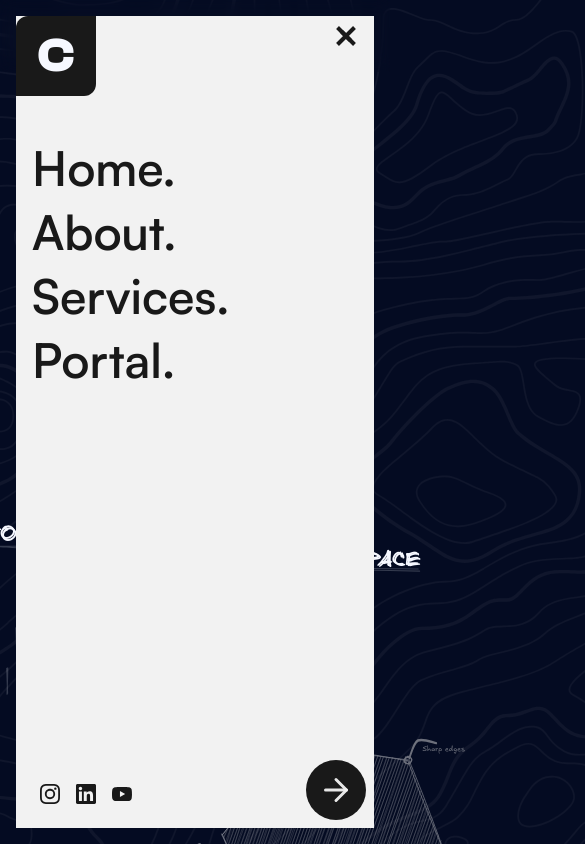
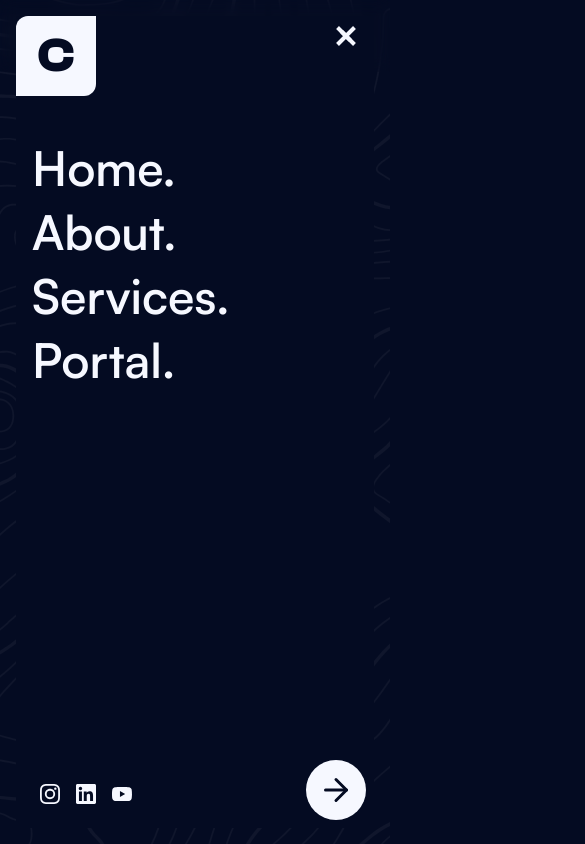
Before and after one commit to MonyVannn/clark-creative-group-website, a Next.js app: page / in a window 390 px wide. Both pictures are taken after a click on the button 346 px from the left and 36 px from the top of the page. Shown: the top 844 px of the page, 585 px wide, since content can reach past the window. Built offline with nearby package versions, Linux system fonts and the light colour scheme.

Commit message:
Fix: repsonsiveness for small screen

```diff
--- a/app/components/aboutpage/AboutHeroSection.tsx
+++ b/app/components/aboutpage/AboutHeroSection.tsx
@@ -9,9 +9,9 @@ export default function AboutHeroSection({
   onCtaClick?: () => void;
 }) {
   return (
-    <section className="relative flex min-h-screen flex-col items-center justify-center pt-32 pb-24 text-center overflow-hidden">
+    <section className="relative flex min-h-screen flex-col items-center justify-center pt-32 pb-24 text-center ">
       <div className="relative z-10 flex flex-col items-end justify-center">
-        <div className="absolute top-52 left-0 md:opacity-50 w-150 h-150 z-0 pointer-events-none">
+        <div className="absolute -bottom-64 md:top-52 left-0 md:opacity-50 w-100 h-100 md:w-150 md:h-150 z-0 pointer-events-none">
           <SquareSketch className="opacity-50 -rotate-12" />
         </div>
         <h1 className="font-clash-display text-center md:text-left text-5xl md:text-7xl lg:text-6xl xl:text-8xl font-semibold text-[#f2f2f2] max-w-3xl lg:max-w-4xl tracking-tight">
--- a/app/components/aboutpage/VisionSection.tsx
+++ b/app/components/aboutpage/VisionSection.tsx
@@ -9,7 +9,7 @@ import SplitText from "../ui/SplitText";
 export default function VisionSection() {
   const { isDarkTheme } = useTheme();
   const sectionRef = useRef<HTMLElement>(null);
-  const textColor = "text-[#f2f2f2]";
+  const textColor = "text-[#f6f8ff]";
   const mutedTextColor = "text-neutral-400";
   const transition = "transition-colors duration-1000";
 
--- a/app/components/header/MobileNav.tsx
+++ b/app/components/header/MobileNav.tsx
@@ -22,7 +22,7 @@ export const Nav = () => {
 
 const LinksOverlay = () => {
   return (
-    <nav className="fixed right-4 top-4 z-40 h-[calc(100vh_-_32px)] w-[calc(100%_-_32px)] overflow-hidden bg-[#f2f2f2]">
+    <nav className="fixed right-4 top-4 z-40 h-[calc(100vh_-_32px)] w-[calc(100%_-_32px)] overflow-hidden bg-[#040b22]">
       <Logo />
       <LinksContainer />
       <FooterCTAs />
@@ -67,7 +67,7 @@ const NavLink = ({
       }}
       exit={{ opacity: 0, y: -8 }}
       href={href}
-      className="font-satoshi block text-5xl font-semibold text-[#191919] transition-colors hover:text-[#19191950] md:text-7xl"
+      className="font-satoshi block text-5xl font-semibold text-[#f6f8ff] transition-colors hover:text-[#f6f8ff]/50 md:text-7xl"
     >
       {children}.
     </motion.a>
@@ -86,9 +86,11 @@ const Logo = () => {
       }}
       exit={{ opacity: 0, y: -12 }}
       href="#"
-      className="grid h-20 w-20 place-content-center rounded-br-xl rounded-tl-xl bg-[#191919] transition-colors hover:bg-violet-50"
+      className="grid h-20 w-20 place-content-center rounded-br-xl rounded-tl-xl bg-[#f6f8ff] transition-colors hover:bg-violet-50"
     >
-      <h1 className="font-clash-display text-5xl font-black">C</h1>
+      <h1 className="font-clash-display text-5xl font-black text-[#040b22]">
+        C
+      </h1>
     </motion.a>
   );
 };
@@ -115,9 +117,10 @@ const HamburgerButton = ({
       <motion.div
         custom={isMobile} // Pass isMobile to the underlay variants
         initial={false}
+        variants={UNDERLAY_VARIANTS}
         animate={active ? "open" : "closed"}
         style={{ top: 16, right: 16 }}
-        className="fixed z-10 rounded-xl bg-gradient-to-br from-[#191919] to-[#191919] shadow-lg shadow-[#191919]/20"
+        className="fixed z-10 rounded-xl"
       />
 
       <motion.button
@@ -125,27 +128,27 @@ const HamburgerButton = ({
         animate={active ? "open" : "closed"}
         onClick={() => setActive((pv) => !pv)}
         // 2. Add md: classes to scale the button back up to 80px on desktop
-        className={`group fixed block lg:hidden right-4 z-50 h-14 w-14 md:h-20 md:w-20 bg-white/0 transition-all hover:bg-white/20 ${
+        className={`group fixed block lg:hidden right-4 z-50 h-14 w-14 md:h-20 md:w-20 bg-white/0 transition-all ${
           active ? "rounded-bl-xl rounded-tr-xl" : "rounded-xl"
         }`}
       >
         <motion.span
           variants={HAMBURGER_VARIANTS.top}
           // 3. Add md: classes for the top line
-          className="absolute block h-1 w-6 md:w-10 bg-[#191919]"
+          className="absolute block h-1 w-6 md:w-10 bg-[#f6f8ff]"
           style={{ y: "-50%", left: "50%", x: "-50%" }}
         />
         <motion.span
           variants={HAMBURGER_VARIANTS.middle}
           // Add md: classes for the middle line
-          className="absolute block h-1 w-6 md:w-10 bg-[#191919]"
+          className="absolute block h-1 w-6 md:w-10 bg-[#f6f8ff]"
           style={{ left: "50%", x: "-50%", top: "50%", y: "-50%" }}
         />
         <motion.span
           custom={isMobile} // Pass isMobile to the bottom line variants
           variants={HAMBURGER_VARIANTS.bottom}
           // Add md: classes for the bottom line
-          className="absolute block h-1 w-3 md:w-5 bg-[#191919]"
+          className="absolute block h-1 w-3 md:w-5 bg-[#f6f8ff]"
           style={{ x: "-50%", y: "50%" }}
         />
       </motion.button>
@@ -174,7 +177,7 @@ const FooterCTAs = () => {
               }}
               exit={{ opacity: 0, y: -8 }}
             >
-              <l.Component className="text-xl text-[#191919] transition-colors hover:text-[#19191950] cursor-pointer" />
+              <l.Component className="text-xl text-[#f6f8ff] transition-colors hover:text-[#f6f8ff]/50 cursor-pointer" />
             </motion.a>
           );
         })}
@@ -192,7 +195,7 @@ const FooterCTAs = () => {
           },
         }}
         exit={{ opacity: 0, y: 8 }}
-        className="cursor-pointer absolute bottom-2 right-2 flex items-center gap-2 rounded-full bg-[#191919] px-3 py-3 text-4xl uppercase text-[#f2f2f2f2] transition-colors hover:bg-[#191919]/50 hover:text-[#191919] md:bottom-4 md:right-4 md:px-6 md:text-2xl"
+        className="cursor-pointer absolute bottom-2 right-2 flex items-center gap-2 rounded-full bg-[#f6f8ff] px-3 py-3 text-4xl uppercase text-[#040b22] transition-colors hover:bg-[#f6f8ff]/50 hover:text-[#040b22] md:bottom-4 md:right-4 md:px-6 md:text-2xl"
       >
         <span className="hidden md:block">contact us</span> <FiArrowRight />
       </motion.button>
@@ -238,7 +241,12 @@ const UNDERLAY_VARIANTS = {
   open: {
     width: "calc(100% - 32px)",
     height: "calc(100vh - 32px)",
-    transition: { type: "spring", mass: 3, stiffness: 400, damping: 50 },
+    transition: {
+      type: "spring" as const,
+      mass: 3,
+      stiffness: 400,
+      damping: 50,
+    },
   },
   // Turn 'closed' into a function that accepts isMobile
   closed: (isMobile: boolean) => ({
@@ -246,7 +254,7 @@ const UNDERLAY_VARIANTS = {
     height: isMobile ? "56px" : "80px",
     transition: {
       delay: 0.75,
-      type: "spring",
+      type: "spring" as const,
       mass: 3,
       stiffness: 400,
       damping: 50,
--- a/app/components/homepage/CoreOverview.tsx
+++ b/app/components/homepage/CoreOverview.tsx
@@ -50,12 +50,35 @@ export default function CoreOverview() {
           { y: 0, opacity: 1, duration: 0.8, stagger: 0.15 },
           "-=0.3",
         );
+
+      const featureLists = gsap.utils.toArray(".feature-list") as HTMLElement[];
+      featureLists.forEach((list) => {
+        gsap.fromTo(
+          list.children,
+          { opacity: 0, y: 20 },
+          {
+            opacity: 1,
+            y: 0,
+            duration: 0.6,
+            stagger: 0.1,
+            ease: "power2.out",
+            scrollTrigger: {
+              trigger: list,
+              start: "top 85%",
+              toggleActions: "play none none none",
+            },
+          },
+        );
+      });
     },
     { scope: sectionRef },
   );
 
   return (
-    <section ref={sectionRef} className="relative py-24 md:py-32 lg:py-40">
+    <section
+      ref={sectionRef}
+      className="relative py-24 md:py-32 lg:py-40 overflow-x-hidden px-6 md:px-12 lg:px-16"
+    >
       <div className="flex flex-col gap-12 md:gap-16 lg:gap-20">
         {/* Section intro */}
         <div className="flex flex-col gap-2">
@@ -85,10 +108,10 @@ export default function CoreOverview() {
         >
           {/* Space Card */}
           <article
-            className={`flex lg:flex-col gap-6 p-6 lg:p-8 transition-colors duration-1400`}
+            className={`flex flex-col md:flex-row lg:flex-col gap-6 p-6 lg:p-8 transition-colors duration-1400`}
           >
             {/* Model container for Space */}
-            <div className="w-1/2 lg:w-full h-72 lg:h-120 ">
+            <div className="w-full md:w-1/2 lg:w-full h-72 lg:h-120 ">
               {/* Model layer */}
               <SpaceSketchModel className="w-full h-full" />
             </div>
@@ -125,7 +148,7 @@ export default function CoreOverview() {
               />
 
               <ul
-                className={`font-satoshi list-disc pl-5 text-sm leading-relaxed md:text-base transition-colors duration-1400 ${
+                className={`feature-list font-satoshi list-disc pl-5 text-sm leading-relaxed md:text-base transition-colors duration-1400 ${
                   isDarkTheme ? "text-gray-300" : "text-[#0a191f]"
                 }`}
               >
@@ -139,10 +162,10 @@ export default function CoreOverview() {
 
           {/* Story Card */}
           <article
-            className={`flex lg:flex-col gap-6 p-6 lg:p-8 transition-colors duration-1400`}
+            className={`flex flex-col md:flex-row lg:flex-col gap-6 p-6 lg:p-8 transition-colors duration-1400`}
           >
             {/* Model container for Story */}
-            <div className="w-1/2 lg:w-full h-72 lg:h-120 order-2 lg:order-0">
+            <div className="w-full md:w-1/2 lg:w-full h-72 lg:h-120 order-0 md:order-2 lg:order-0">
               {/* Model layer */}
               <StorySketchModel className="w-full h-full" />
             </div>
@@ -179,7 +202,7 @@ export default function CoreOverview() {
               />
 
               <ul
-                className={`font-satoshi list-disc pl-5 text-sm leading-relaxed md:text-base transition-colors duration-1400 ${
+                className={`feature-list font-satoshi list-disc pl-5 text-sm leading-relaxed md:text-base transition-colors duration-1400 ${
                   isDarkTheme ? "text-gray-300" : "text-[#0a191f]"
                 }`}
               >
@@ -193,10 +216,10 @@ export default function CoreOverview() {
 
           {/* System Card */}
           <article
-            className={`flex lg:flex-col gap-6 p-6 lg:p-8 transition-colors duration-1400 overflow-hidden`}
+            className={`flex flex-col md:flex-row lg:flex-col gap-6 p-6 lg:p-8 transition-colors duration-1400 overflow-hidden`}
           >
             {/* Model container for System */}
-            <div className="w-1/2 lg:w-full h-72 lg:h-120 ">
+            <div className="w-full md:w-1/2 lg:w-full h-72 lg:h-120 ">
               {/* Model layer */}
               <SystemSketchModel className="w-full h-full" />
             </div>
@@ -233,7 +256,7 @@ export default function CoreOverview() {
               />
 
               <ul
-                className={`font-satoshi list-disc pl-5 text-sm leading-relaxed md:text-base transition-colors duration-1400 ${
+                className={`feature-list font-satoshi list-disc pl-5 text-sm leading-relaxed md:text-base transition-colors duration-1400 ${
                   isDarkTheme ? "text-gray-300" : "text-[#0a191f]"
                 }`}
               >
--- a/app/components/homepage/HeroSection.tsx
+++ b/app/components/homepage/HeroSection.tsx
@@ -6,7 +6,6 @@ import { ScrollTrigger } from "gsap/ScrollTrigger";
 import { useRef } from "react";
 import AnimatedCopy from "../ui/AnimatedCopy";
 import Hexa from "../ui/HeroSectionHomepage/Hexa";
-import HexaSketch from "../ui/HeroSectionHomepage/HexaSketch";
 gsap.registerPlugin(ScrollTrigger);
 
 export default function HeroSection() {
@@ -15,6 +14,9 @@ export default function HeroSection() {
 
   useGSAP(
     () => {
+      const mm = gsap.matchMedia();
+
+      mm.add("(min-width: 768px)", () => {
         gsap.to(splineRef.current, {
           left: "80%",
           top: "110%",
@@ -26,16 +28,17 @@ export default function HeroSection() {
             scrub: true,
           },
         });
+      });
     },
     { scope: sectionRef },
   );
 
   return (
-    <section ref={sectionRef} className="relative min-h-dvh overflow-visible">
+    <section ref={sectionRef} className="relative min-h-dvh py-20 md:py-0">
       {/* Spline 3D background - viewport-scaled, smaller at xl for 1440x900 */}
       <div
         ref={splineRef}
-        className="pointer-events-none absolute left-1/2 top-2/3 2xl:top-2/3 -translate-y-1/2 -translate-x-1/2 z-50 w-[min(600px,55vh)] h-[min(700px,70vh)] xl:w-[min(480px,54vh)] xl:h-[min(800px,75vh)] 2xl:w-[min(700px,65vh)] 2xl:h-[min(800px,75vh)] flex items-center justify-center"
+        className="pointer-events-none absolute left-1/2 bottom-20 md:top-2/3 2xl:top-2/3 -translate-y-1/2 -translate-x-1/2 z-50 w-[min(300px,40vh)] h-[min(400px,40vh)] md:w-[min(600px,55vh)] md:h-[min(700px,70vh)] xl:w-[min(480px,54vh)] xl:h-[min(800px,75vh)] 2xl:w-[min(700px,65vh)] 2xl:h-[min(800px,75vh)] flex items-center justify-center"
       >
         <Hexa className="w-full h-full" />
       </div>
--- a/app/components/homepage/IntroSection.tsx
+++ b/app/components/homepage/IntroSection.tsx
@@ -7,14 +7,14 @@ import HexaSketch from "../ui/HeroSectionHomepage/HexaSketch";
 export default function IntroSection() {
   const { isDarkTheme } = useTheme();
   return (
-    <section className="intro-section relative w-full px-8 py-28 md:px-12  lg:px-16">
-      <div className="absolute -top-64 left-40 w-[min(600px,55vh)] h-[min(700px,70vh)] xl:w-[min(480px,54vh)] xl:h-[min(800px,75vh)] 2xl:w-[min(700px,65vh)] 2xl:h-[min(800px,75vh)]">
+    <section className="intro-section relative w-full px-8 py-28 md:px-12 lg:px-16 overflow-x-clip md:overflow-visible">
+      <div className="absolute top-0 left-0 md:-top-64 md:left-40 w-[min(300px,40vh)] h-[min(400px,40vh)] md:w-[min(600px,55vh)] md:h-[min(700px,70vh)] xl:w-[min(480px,54vh)] xl:h-[min(800px,75vh)] 2xl:w-[min(700px,65vh)] 2xl:h-[min(800px,75vh)]">
         <HexaSketch className="w-full h-full opacity-50" />
       </div>
       <div className="mx-auto flex w-full max-w-5xl flex-col items-center text-center gap-14 md:gap-16 lg:gap-20">
         <CopyReveal
           as="div"
-          className={`font-satoshi text-2xl font-medium leading-tight text-center md:text-4xl lg:text-5xl transition-colors duration-1400 ${
+          className={`font-satoshi text-3xl font-medium leading-tight text-center md:text-4xl lg:text-5xl transition-colors duration-1400 ${
             isDarkTheme ? "text-[#f6f8ff]" : "text-[#0a191f]"
           }`}
           stagger={0.12}
--- a/app/components/homepage/TargetAudienceSection.tsx
+++ b/app/components/homepage/TargetAudienceSection.tsx
@@ -11,14 +11,14 @@ export default function TargetAudienceSection() {
   return (
     <section
       data-color="#f2f2f2"
-      className="relative w-full px-8 py-28 lg:py-40 md:px-12 lg:px-16"
+      className="relative w-full px-6 py-28 lg:py-40 md:px-12 lg:px-16"
     >
       <Image
         src="/blob.png"
         width={600}
         height={600}
         alt="blob"
-        className="absolute top-0 2xl:left-1/5 opacity-35 w-100 h-100"
+        className="absolute top-0 2xl:left-1/5 opacity-35 w-64 h-64 md:w-100 md:h-100"
       />
       <div className="mx-auto flex w-full max-w-5xl flex-col gap-10 md:gap-12 lg:gap-14">
         <SplitText
--- a/app/components/homepage/TestimonialSection.tsx
+++ b/app/components/homepage/TestimonialSection.tsx
@@ -49,7 +49,7 @@ export default function TestimonialSection() {
     <section
       // ref={sectionRef}
       data-color="#f2f2f2"
-      className="w-full py-24 lg:py-80 px-8 lg:px-24 flex flex-col lg:flex-row items-center justify-between gap-16 lg:gap-24 overflow-hidden"
+      className="w-full py-24 lg:py-80 px-6 lg:px-24 flex flex-col lg:flex-row items-center justify-between gap-16 lg:gap-24"
     >
       {/* Left Column */}
       <div className="w-full lg:w-5/12 flex flex-col justify-between min-h-[320px] lg:min-h-[400px] shrink-0">
@@ -122,14 +122,14 @@ export default function TestimonialSection() {
         whileInView={{ opacity: 1, x: 0 }}
         viewport={{ once: true, margin: "-100px" }}
         transition={{ duration: 0.8, delay: 0.2 }}
-        className="w-full lg:w-7/12 relative h-[380px] sm:h-[420px] lg:h-[460px] xl:h-[500px] flex flex-col shrink-0 overflow-hidden"
+        className="w-full lg:w-7/12 relative h-[420px] lg:h-[460px] xl:h-[500px] flex flex-col shrink-0 overflow-hidden"
       >
         <motion.div
           initial={{ scale: 0.5, opacity: 0 }}
           whileInView={{ scale: 1, opacity: 1 }}
           viewport={{ once: true }}
           transition={{ duration: 0.6, delay: 0.6, type: "spring" }}
-          className={`text-8xl lg:text-9xl font-serif absolute -top-8 lg:-top-16 left-0 leading-none transition-colors duration-1000 ${isDarkTheme ? "text-white/30" : "text-[#0a191f]/20"}`}
+          className={`text-8xl lg:text-9xl font-serif absolute top-0 md:-top-8 lg:-top-16 left-0 leading-none transition-colors duration-1000 ${isDarkTheme ? "text-white/30" : "text-[#0a191f]/20"}`}
         >
           &ldquo;
         </motion.div>
--- a/app/layout.tsx
+++ b/app/layout.tsx
@@ -42,7 +42,7 @@ export default function RootLayout({
   return (
     <html lang="en">
       <body
-        className={`${geistSans.variable} ${geistMono.variable} ${clashDisplay.variable} ${satoshi.variable} ${newTitle.variable} antialiased overflow-clip`}
+        className={`${geistSans.variable} ${geistMono.variable} ${clashDisplay.variable} ${satoshi.variable} ${newTitle.variable} antialiased`}
       >
         <LenisProvider>{children}</LenisProvider>
       </body>
--- a/app/page.tsx
+++ b/app/page.tsx
@@ -19,7 +19,7 @@ export default function Home() {
           <div className="relative min-h-screen">
             {/* Grid area - white visible outside via parent padding */}
 
-            <div className="relative z-10 px-8 md:px-6 lg:px-16">
+            <div className="relative z-10  lg:px-16">
               <HeroSection />
               <IntroSection />
               <CoreOverview />
```
Lines whose indentation alone changed are shown as unchanged.
